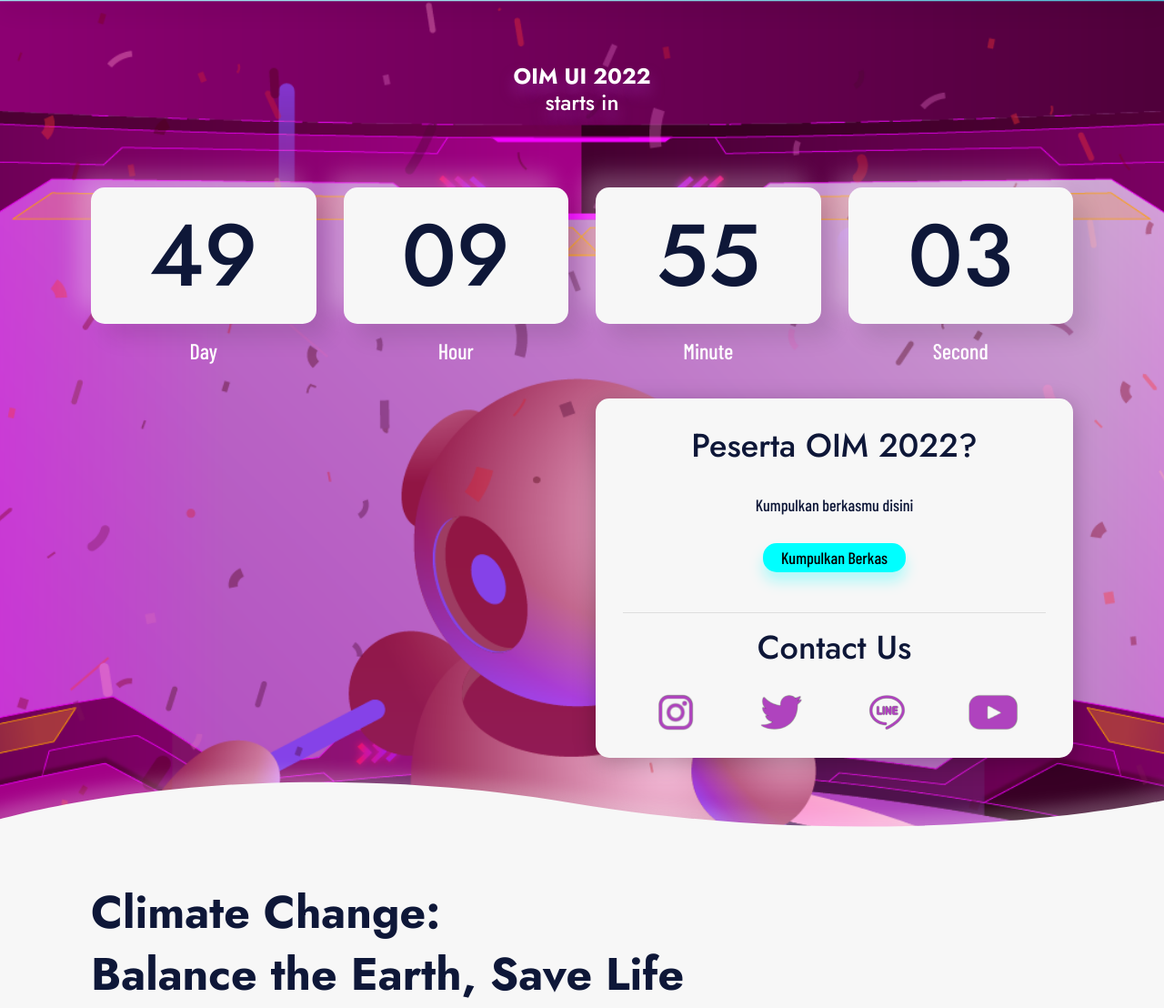
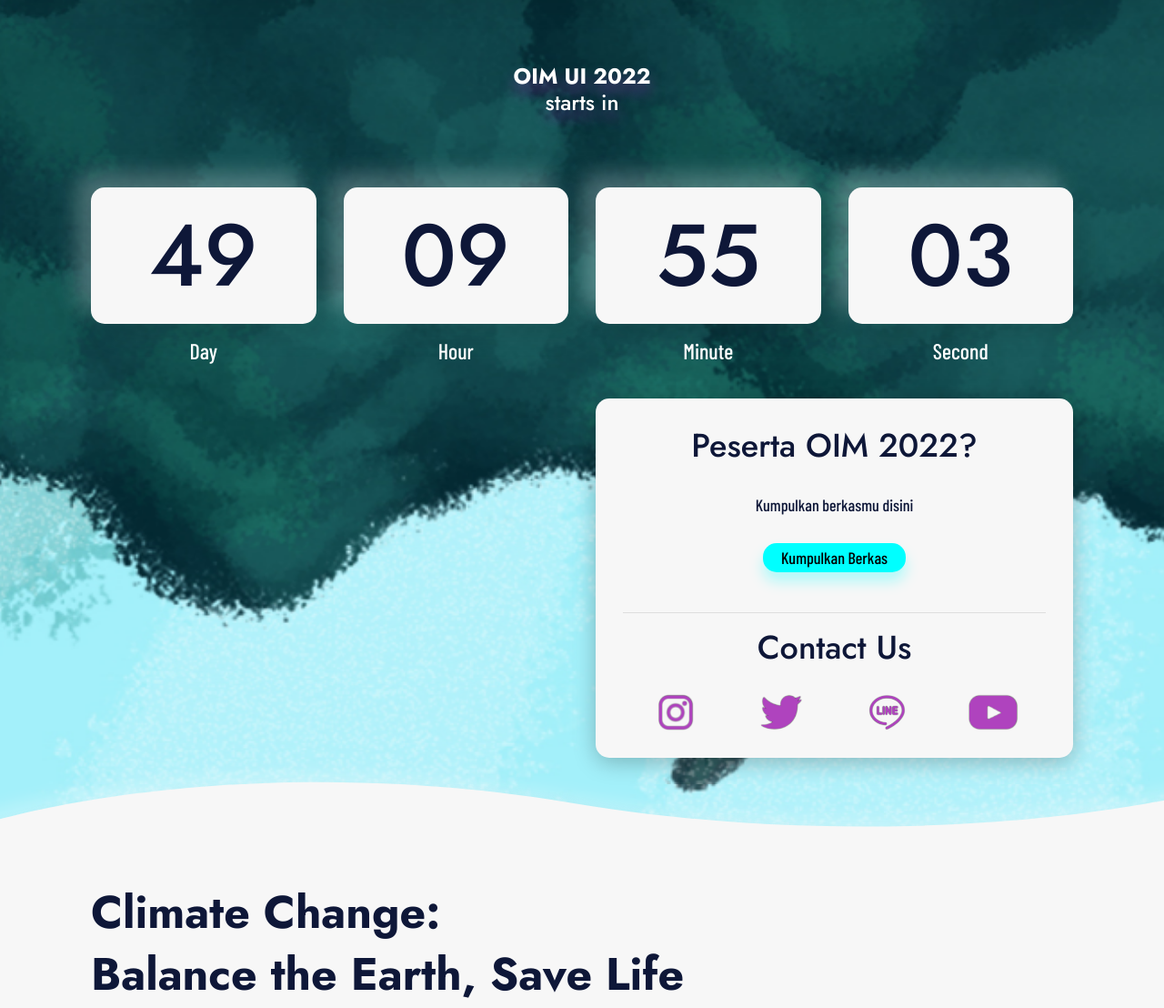
Before and after one commit to Ayyubieied/OIM, a Django app: page / in a window 1280 px wide. Shown: the part 60-1168 px from the top of the page at 91% size. Run offline with Django 4.2, Linux system fonts and the light colour scheme; some libraries are stand-ins or nearby versions; some web fonts are replaced.

Commit message:
Editing Homepage

```diff
--- a/homepage/templates/navbar.html
+++ b/homepage/templates/navbar.html
@@ -73,7 +73,7 @@
 						<li>
 							<a
 								class="mybutton"
-								href="https://bit.ly/PendaftaranKetkonOIMUI21"
+								href="https://docs.google.com/forms/d/1YSUMXVDt_n_AtYun7EG5dOWw7SowM-r1riwklC7Dn2I/viewform?edit_requested=true"
 								style="
 									background: aqua;
 									color: black !important;
--- a/static/css/style.css
+++ b/static/css/style.css
@@ -76,10 +76,10 @@ body {
 
 .city_back::before {
     content:"";
-    width: 100%;
-    height: 100vh;
+    width: 110%;
+    height: 130vh;
     top:120px;
-    background-image: url('../images/others/Poin1_Homepage.png');
+    background-image: url('../images/others/Homepage_bg.jpg');
     background-size: cover;
     background-repeat: no-repeat;
     background-position: center;
```
Also changed, not shown: static/images/others/Homepage_bg.jpg (added).
